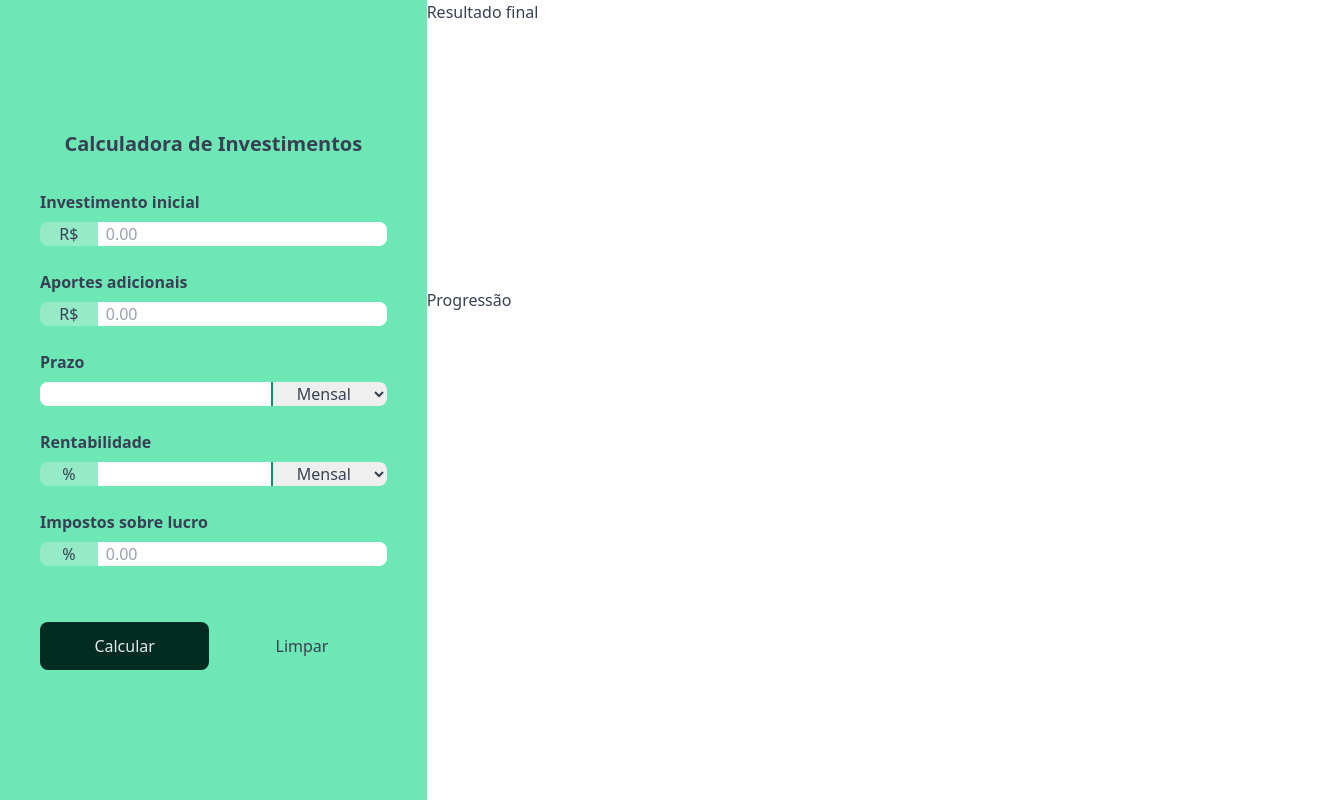
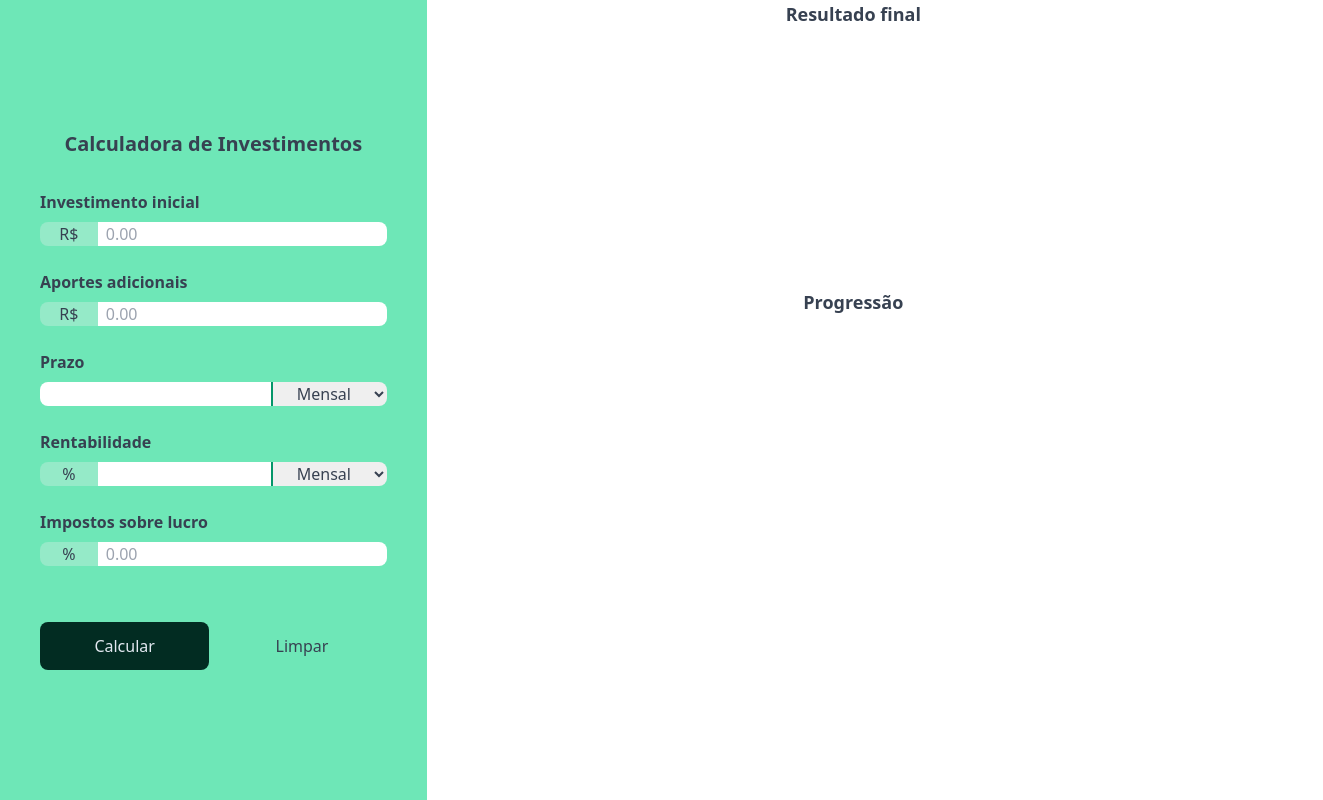
Before and after one commit to sophiavieceli/projetoCalculadoraInvestimentos, a website built with Vite: page index.html in a window 1280 px wide. Shown: the whole page, 1323 px wide, since content can reach past the window. Built offline with nearby package versions, Linux system fonts and the light colour scheme.

Commit message:
Alteracoes no estilo do dashboard

```diff
--- a/index.html
+++ b/index.html
@@ -167,18 +167,15 @@
                 </button>
             </div>
         </aside>
-        <main class="row-span-2 col-span-2 h-full">
-            <section id="charts-container">
-                <div class="h-[36dvh]">
-                    <p>Resultado final</p>
-                    <canvas
-                        id="final-money-distribution"
-                        class="h-full"
-                    ></canvas>
+        <main class="row-span-2 col-span-2">
+            <section id="charts-container" class="h-full">
+                <div class="h-[36%] flex flex-col items-center pb-10">
+                    <p class="font-bold text-lg">Resultado final</p>
+                    <canvas id="final-money-distribution"></canvas>
                 </div>
-                <div class="h-[56dvh]">
-                    <p>Progressão</p>
-                    <canvas id="progression" class="h-full"></canvas>
+                <div class="h-[56%] flex flex-col items-center">
+                    <p class="font-bold text-lg">Progressão</p>
+                    <canvas id="progression"></canvas>
                 </div>
             </section>
         </main>
```
